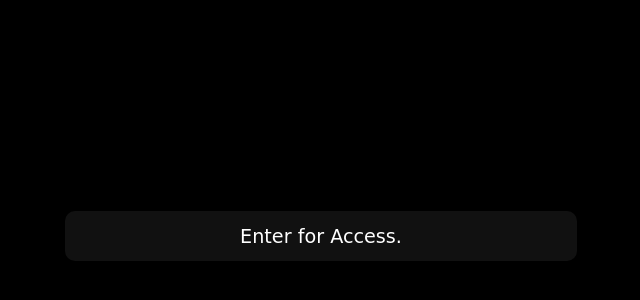
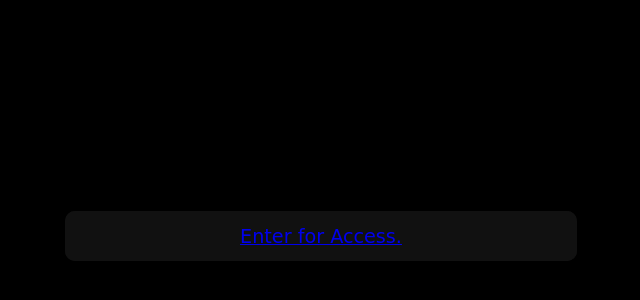
Before and after one commit to Reese2596/BookWebsite, a plain HTML site: page index.html in a window 1280 px wide. Shown: the part 164-464 px from the top of the page, without its empty margins (319-959 px from the left). Drawn offline with Linux system fonts and the light colour scheme.

Commit message:
finalize index button

```diff
--- a/index.html
+++ b/index.html
@@ -8,6 +8,6 @@
     <link rel="stylesheet" href="Css/index.css">
 </head>
 <body>
-    <input type="button" value="Enter for Access." class= "glow-on-hover">
+    <button type="button" onclick="openMain()" value="Enter for Access." class= "glow-on-hover" id="index"><a  href="mainPage.html">Enter for Access.</a></button>
 </body>
 </html>
```
